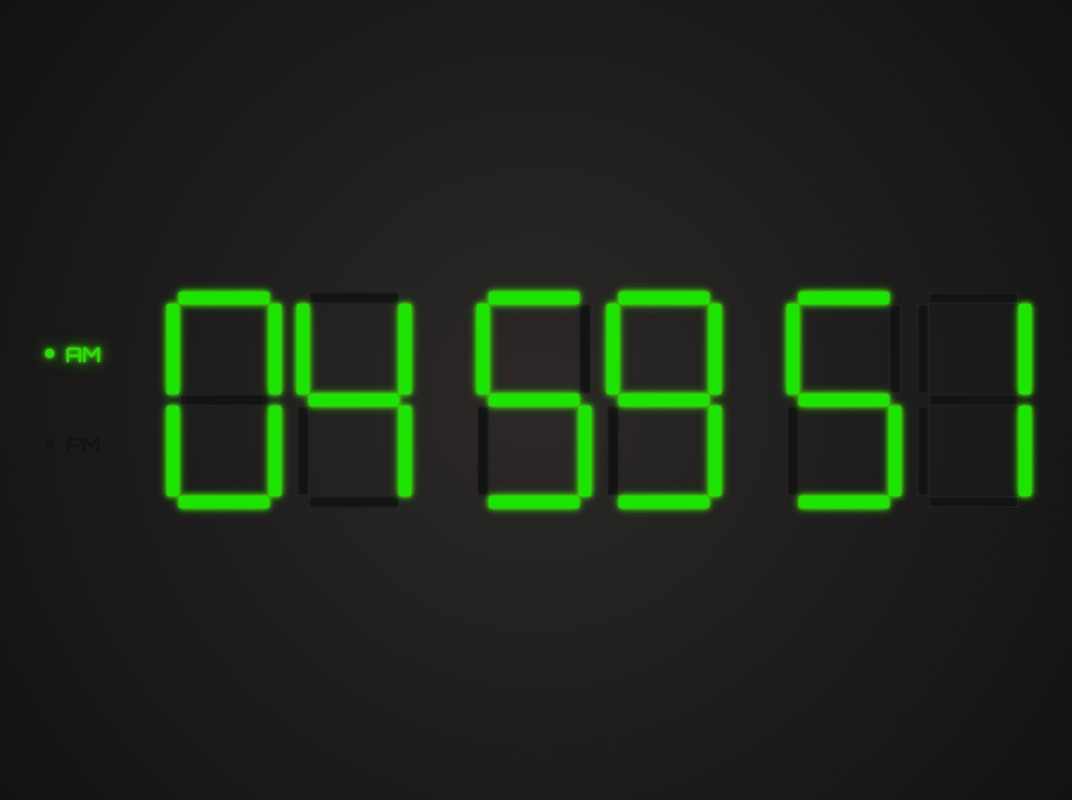
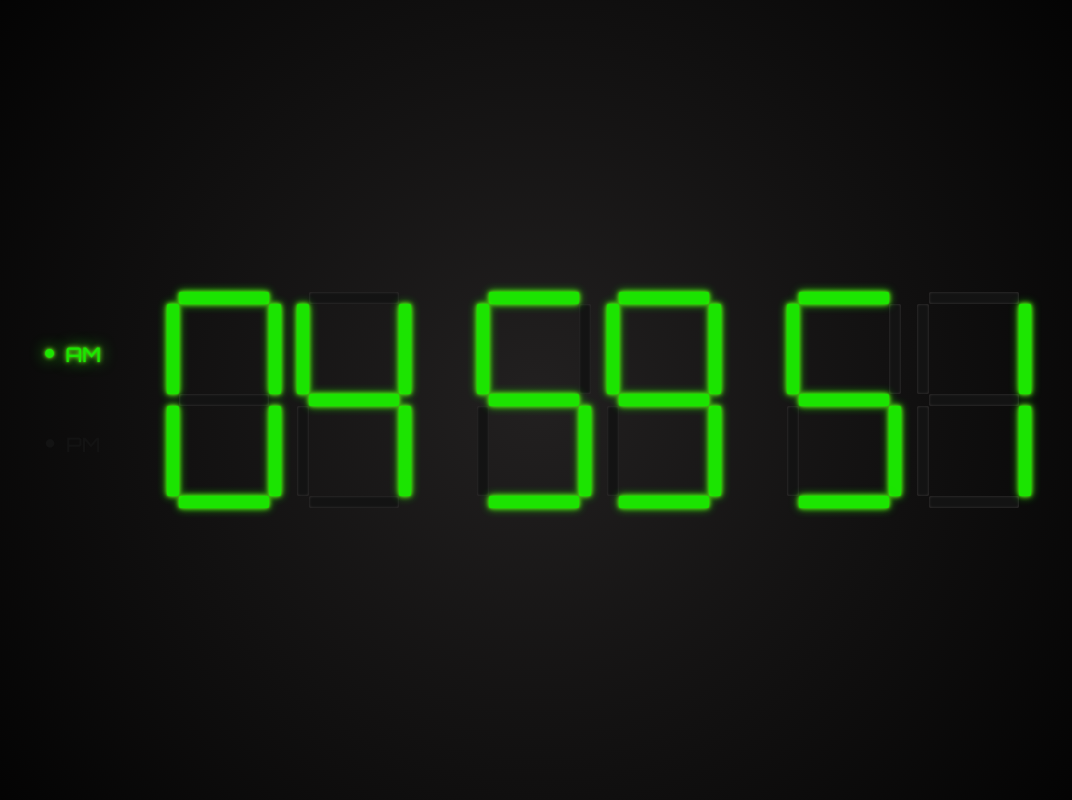
Before and after one commit to jehuzepedasilva2/watch-me, a React (Vite) app: page / in a window 1280 px wide. Shown: the whole page, without its empty margins (103-1175 px from the left). Built offline with nearby package versions, Linux system fonts and the light colour scheme.

Commit message:
updated background color

```diff
--- a/src/index.css
+++ b/src/index.css
@@ -10,7 +10,7 @@
   --off-color: #131313;
 
   --on-color: #1ce601;
-  --secondary-color: #2c2828;
+  --secondary-color: #222020;
   --segment-l: 45px;
   --segment-w: 12px;
 }
@@ -26,6 +26,6 @@
   align-items: center;
   background-color: var(--secondary-color);
 
-  background: radial-gradient(circle, var(--secondary-color) 0%, #0f0f0f 100%);
+  background: radial-gradient(circle, var(--secondary-color) 0%, #000000 100%);
 
 }
```
